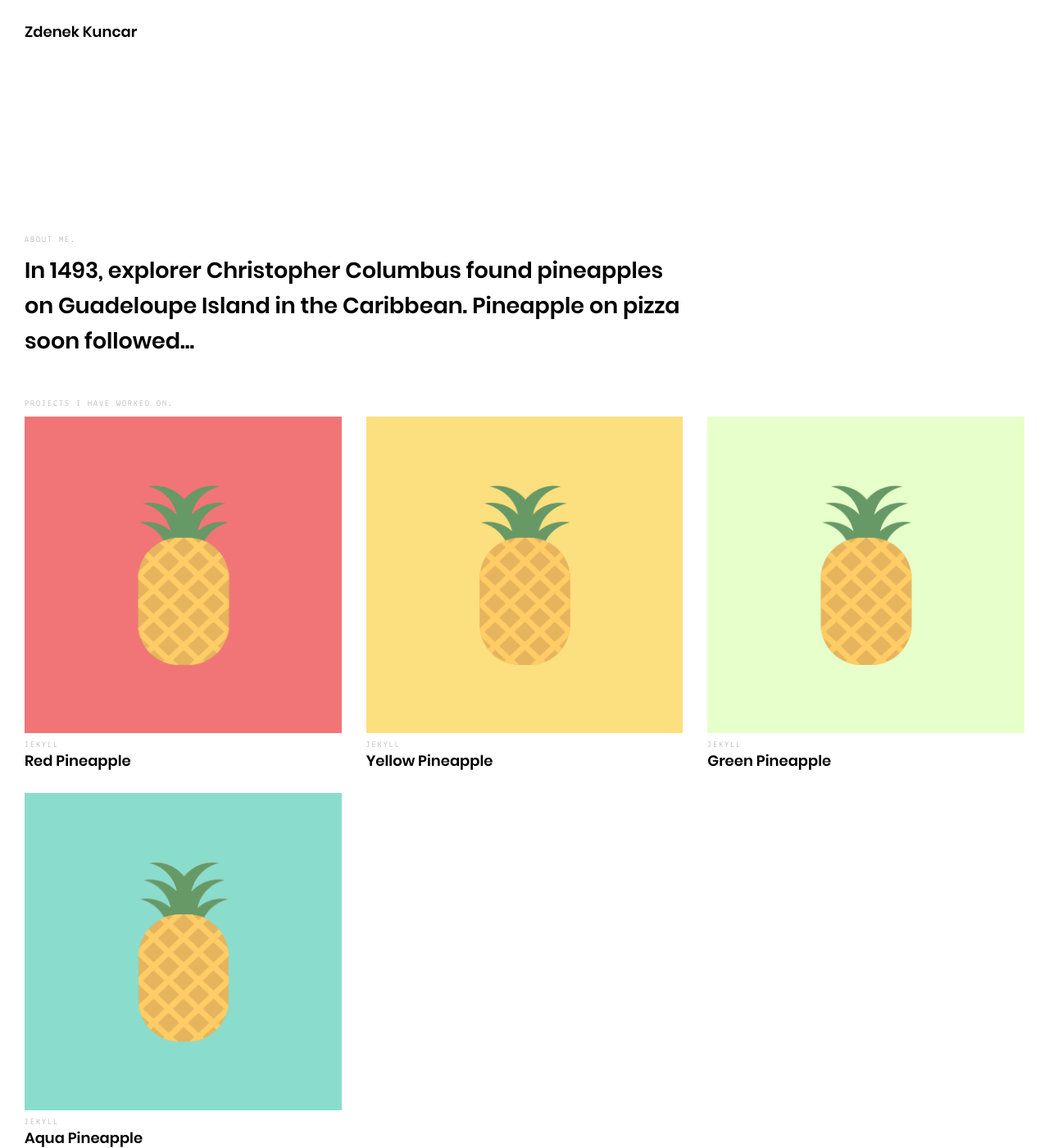
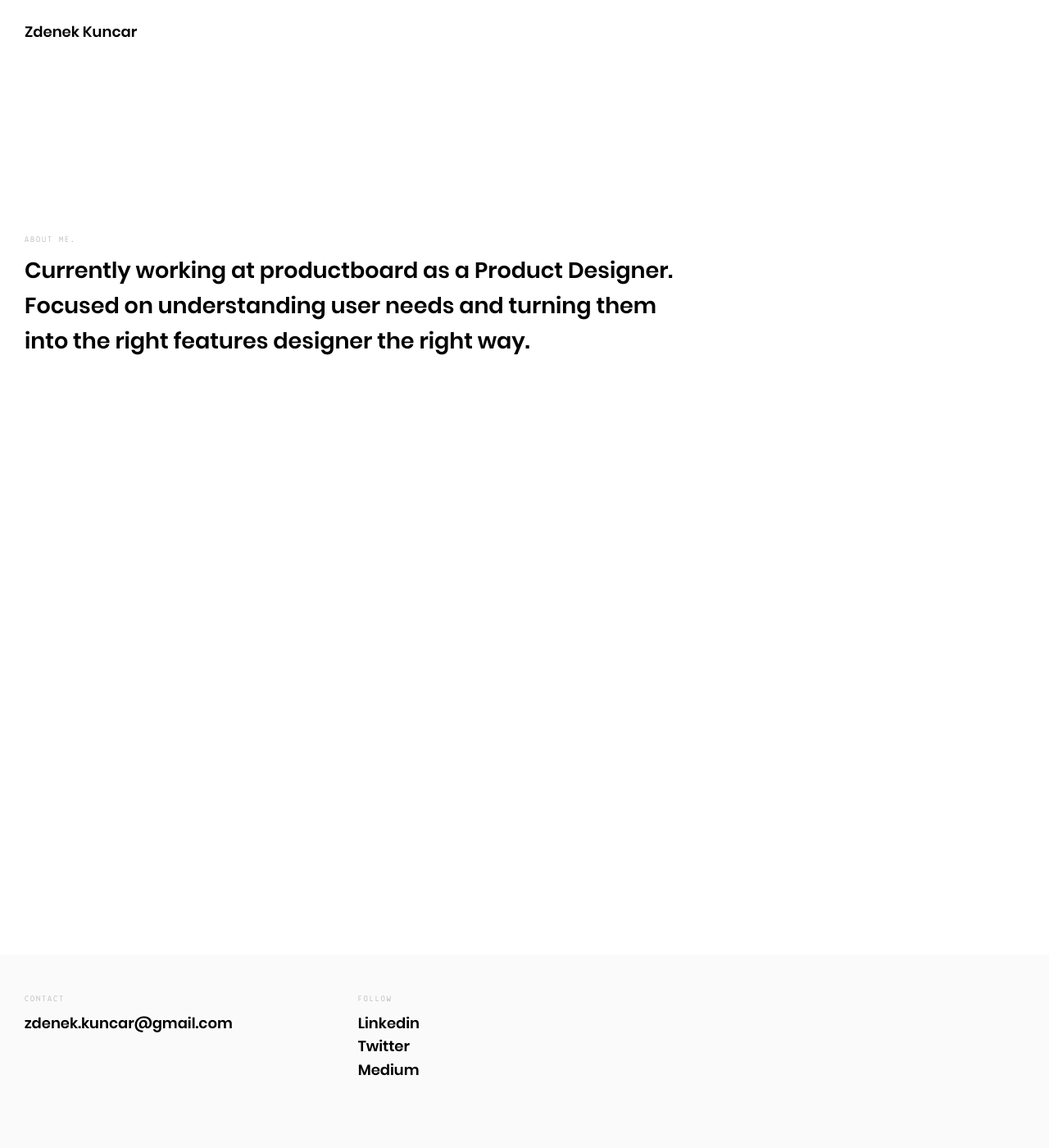
Before and after one commit to arnolds/pineapple, a Jekyll site: the page built from index.html, in a window 1280 px wide and 1400 px high. Shown: the whole window at 82% size. Built offline with Jekyll 4.4.1, drawn with Linux system fonts in a browser that asks for light colours.

Commit message:
section removed & first changes

```diff
--- a/_config.yml
+++ b/_config.yml
@@ -1,12 +1,12 @@
 # User config
 author: "Zdenek Kuncar"
 tagline: "Pineapple Certfied Jekyll Theme"
-description: "In 1493, explorer Christopher Columbus found pineapples on Guadeloupe Island in the Caribbean. Pineapple on pizza soon followed..."
+description: "Currently working at productboard as a Product Designer. Focused on understanding user needs and turning them into the right features designer the right way."
 keywords: "design, ux, designer"
 email: "zdenek.kuncar@gmail.com"
 linkedin: "https://www.linkedin.com/in/zdenekkuncar/"
 twitter: "https://twitter.com/zdenekkuncar"
-github: "https://github.com/zdenekkuncar"
+medium: "https://medium.com/@zdenek.kuncar"
 
 # Site config
 baseurl: ""
--- a/_includes/footer.html
+++ b/_includes/footer.html
@@ -9,7 +9,7 @@
 			<ul>
 				<li><a title="Twitter" href="{{ site.linkedin }}" target="_blank">Linkedin</a></li>
 				<li><a title="Twitter" href="{{ site.twitter }}" target="_blank">Twitter</a></li>
-				<li><a title="Github" href="{{ site.github }}" target="_blank">Github</a></li>
+				<li><a title="Medium" href="{{ site.medium }}" target="_blank">Medium</a></li>
 			</ul>
 		</section>
 	</div>
--- a/index.html
+++ b/index.html
@@ -18,6 +18,7 @@
 				<p>{{ site.description }}</p>
 			</div>
 		</section>
+		<!--
 		<section class="projects">
 			<div class="container">
 				<h2>Projects I have worked on.</h2>
@@ -36,6 +37,7 @@
 				</ul>
 			</div>
 		</section>
+		-->
 	</main>
 	{% include footer.html %}
 	<script src="{{ "/assets/scripts/vendor/scrollreveal.min.js" | prepend: site.baseurl }}"></script>
```
